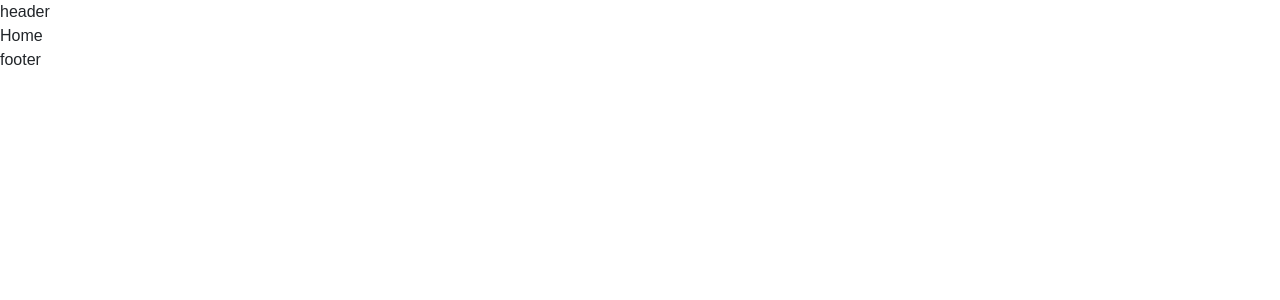
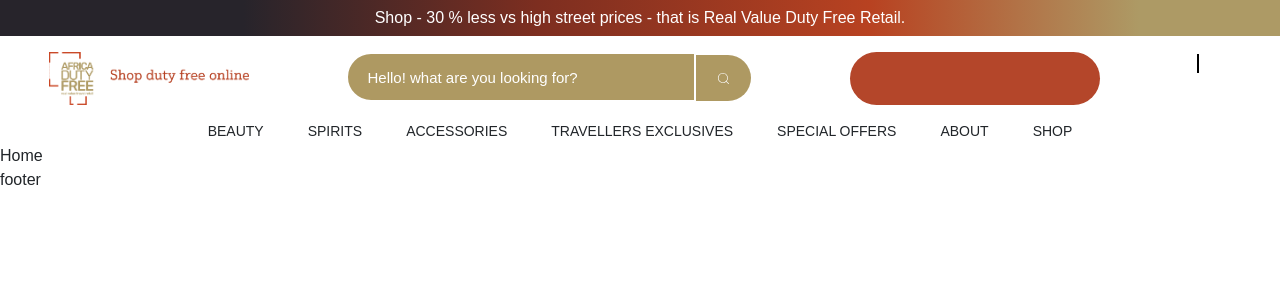
Before and after one commit to ShimiyonS/Africa-Duty-Free-frontend, a React (Vite) app in the folder duty free/: page / in a window 1280 px wide. Shown: the top 300 px of the page. Built offline with nearby package versions, Linux system fonts and the light colour scheme.

Commit message:
header created

```diff
--- a/duty free/src/App.css
+++ b/duty free/src/App.css
@@ -3,3 +3,9 @@
 * {
     font-family: "DMSansRegular", Sans-serif;
 }
+
+:root {
+    --white-color: #FFFFFF;
+    --secondary-color:#AE9962;
+    --button-color:#B4462A
+}
--- /dev/null
+++ b/duty free/src/components/commonComponents/header/Header.css
@@ -0,0 +1,47 @@
+.header-img,
+.header-img img {
+    width: 200px;
+}
+
+.header-search::placeholder {
+    color: var(--white-color);
+}
+
+.header-search,
+.header-submit {
+    background-color: var(--secondary-color);
+    color: var(--white-color);
+    font-size: 15px;
+    padding: 8px 20px 8px 20px;
+    height: 50px;
+    border-style: solid;
+}
+
+.header-search {
+    width: 350px;
+    border-radius: 50px 0px 0px 50px;
+    border-color: #FFFFFF;
+}
+
+.header-search:focus {
+    outline: none;
+}
+
+.header-submit {
+    border-color: #FFFFFF;
+    border-radius: 0px 50px 50px 0px;
+    border-left: 0px;
+}
+
+.header-menus {
+    width: 250px;
+    background-color: var(--button-color);
+}
+
+.aux-burger {
+    width: 35px;
+}
+
+ .aux-burger .mid-line {
+    border: 1px solid #000000 !important;
+}
--- /dev/null
+++ b/duty free/src/components/commonComponents/header/Header.jsx
@@ -0,0 +1,30 @@
+import Headerimg from '../../../assets/LOGO-Africa-Duty-free-def-WEB.png'
+import { CiSearch } from "react-icons/ci";
+import "./Header.css"
+
+const Header = () => {
+  return (
+    <div className='d-flex justify-content-around py-3'>
+      <div className="header-img">
+        <img src={Headerimg} alt="#logo" />
+      </div>
+      <div className="d-none d-lg-block search-container">
+        <form action="#">
+          <div className="search-bar">
+            <input type="text" className='header-search' placeholder='Hello! what are you looking for?' />
+            <button type='submit' className='header-submit'><CiSearch /></button>
+          </div>
+        </form>
+      </div>
+      <div className="d-none d-lg-flex rounded-pill header-menus">
+
+      </div>
+        <div class="aux-burger aux-regular-large">
+
+          <span class="mid-line"></span>
+        </div>
+    </div>
+  )
+}
+
+export default Header
--- /dev/null
+++ b/duty free/src/components/commonComponents/header/NavBar.jsx
@@ -0,0 +1,21 @@
+import "./navbar.css"
+import { NavLink } from "react-router-dom";
+const NavBar = () => {
+  return (
+    <div>
+      <nav>
+        <ul className="d-block d-lg-flex justify-content-center list-unstyled gap-4 m-0">
+          <li> <NavLink to="/beauty" className="nav-link">BEAUTY</NavLink> </li>
+          <li><NavLink to="/spirits" className="nav-link">SPIRITS</NavLink></li>
+          <li><NavLink to="/spirits" className="nav-link">ACCESSORIES</NavLink></li>
+          <li><NavLink to="/spirits" className="nav-link">TRAVELLERS EXCLUSIVES</NavLink></li>
+          <li><NavLink to="/spirits" className="nav-link">SPECIAL OFFERS</NavLink></li>
+          <li><NavLink to="/spirits" className="nav-link">ABOUT</NavLink></li>
+          <li><NavLink to="/spirits" className="nav-link">SHOP</NavLink></li>
+        </ul>
+      </nav>
+    </div>
+  )
+}
+
+export default NavBar
--- /dev/null
+++ b/duty free/src/components/commonComponents/header/SaleBanner.css
@@ -0,0 +1,9 @@
+.salebanner {
+    background: #27242B;
+    background: linear-gradient(90deg, rgba(39, 36, 43, 1) 19%, rgba(125, 46, 32, 1) 42%, rgba(184, 66, 33, 1) 68%, rgba(173, 154, 101, 1) 89%);
+}
+
+.salebanner-content {
+    color: var(--white-color);
+    padding: 6px;
+}
--- /dev/null
+++ b/duty free/src/components/commonComponents/header/SaleBanner.jsx
@@ -0,0 +1,12 @@
+import "./SaleBanner.css"
+const SaleBanner = ({content}) => {
+    return (
+        <div className='salebanner d-none d-lg-block'>
+            <p className='text-center m-0 salebanner-content'>
+                {content}
+            </p>
+        </div>
+    )
+}
+
+export default SaleBanner
--- /dev/null
+++ b/duty free/src/components/commonComponents/header/navbar.css
@@ -0,0 +1,10 @@
+.nav-link {
+    padding-left: 10px;
+    padding-right: 10px;
+    font-size: 14px;
+    border-bottom: 2px solid var(--white-color);
+}
+
+li .nav-link:hover {
+    border-bottom: 2px solid var(--button-color);
+}
--- a/duty free/src/layouts/Layout.jsx
+++ b/duty free/src/layouts/Layout.jsx
@@ -1,9 +1,14 @@
 import { Outlet } from 'react-router-dom'
+import SaleBanner from '../components/commonComponents/header/SaleBanner.jsx'
+import Header from '../components/commonComponents/header/Header.jsx'
+import NavBar from '../components/commonComponents/header/navbar.jsx'
 
 const Layout = () => {
     return (
         <>
-            <div>header</div>
+            <SaleBanner content={"Shop - 30 % less vs high street prices - that is Real Value Duty Free Retail."}/>
+            <Header/>
+            <NavBar/>
             <Outlet />
             <div>footer</div>
         </>
```
Also changed, not shown: duty free/src/components/commonComponents/svg.jsx (added, +9 -0 lines), duty free/src/assets/LOGO-Africa-Duty-free-def-WEB.png (added).
